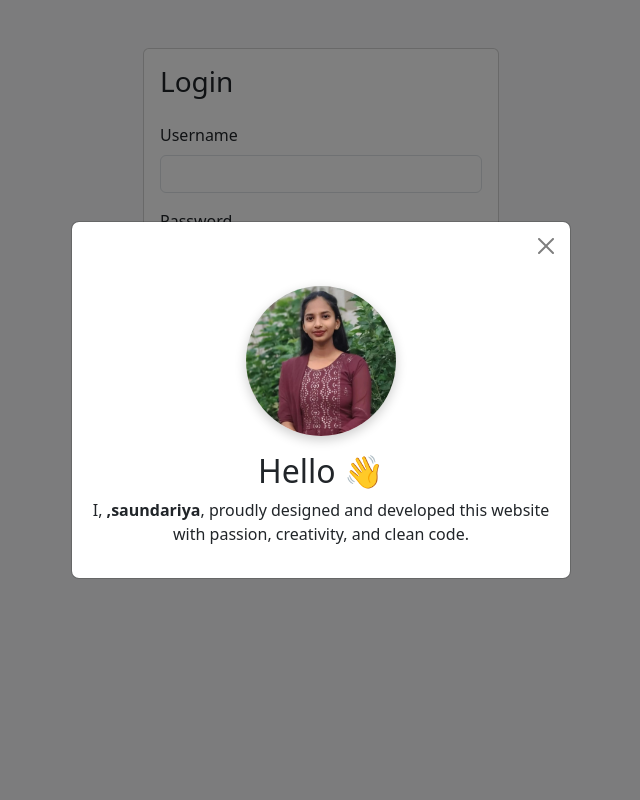
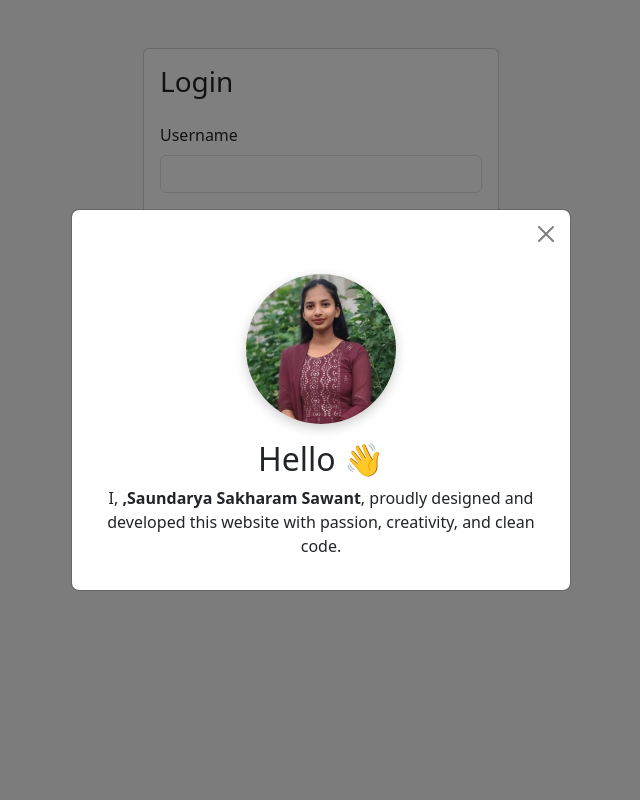
Before and after one commit to sundarya/studen_task_manager, a Flask app: page /login in a window 1280 px wide. Shown: the whole page, without its empty margins (319-959 px from the left). Run offline with Flask 3, Linux system fonts and the light colour scheme.

Commit message:
Update login.html

```diff
--- a/templates/login.html
+++ b/templates/login.html
@@ -47,7 +47,7 @@
 
                 <p>
 
-                             I, <strong>,saundariya</strong>,
+                             I, <strong>,Saundarya Sakharam Sawant</strong>,
 
                          proudly designed and
                             developed this website with passion,
```
